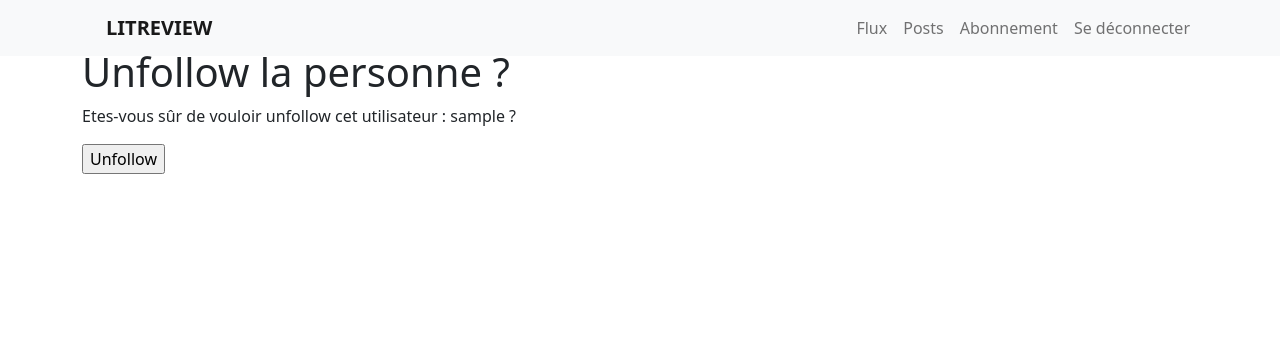
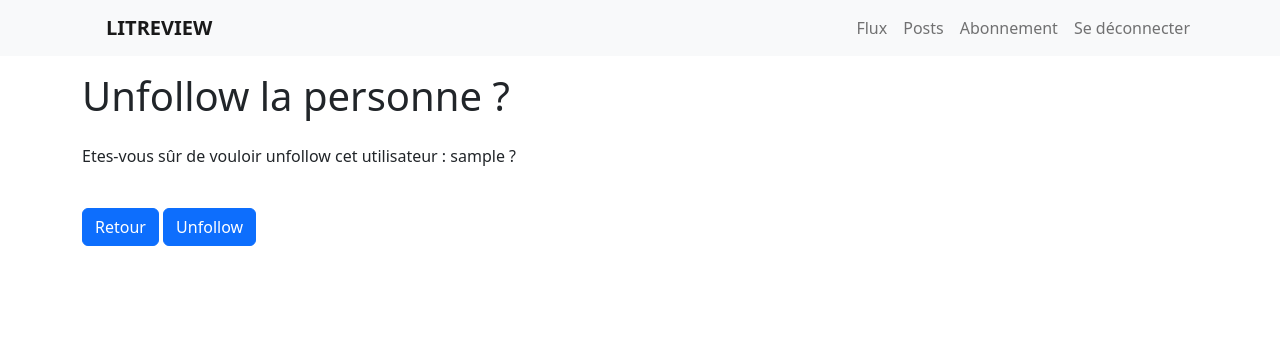
Before and after one commit to TheoSntt/litreview, a Django app: page /follow-users/1/unfollow/ in a window 1280 px wide. Shown: the top 356 px of the page. Run offline with Django 4.2, Linux system fonts and the light colour scheme; the visitor is signed in with stand-in values (Sample User, id 1); data comes from the database, SQL or seed files in the repository.

Commit message:
Add title tag and standard styling to unfollow template

```diff
--- a/follows/templates/follows/follow_users.html
+++ b/follows/templates/follows/follow_users.html
@@ -15,6 +15,7 @@
 <form method="POST">
     {% csrf_token %}
     {% bootstrap_form form %}
+    <a class="btn btn-primary mt-2" href="{% url 'self-feed' %}">Retour</a>
     <input class="btn btn-primary mt-2"  value="Suivre" type="submit">
 </form>
 
--- a/follows/templates/follows/unfollow_user.html
+++ b/follows/templates/follows/unfollow_user.html
@@ -1,12 +1,16 @@
 {% extends 'base.html' %}
+
+{% block title %}Unfollow un utilisateur{% endblock title %}
+
 {% block content %}
 
-<h1>Unfollow la personne ?</h1>
+<h1 class="my-4">Unfollow la personne ?</h1>
 
 <p>Etes-vous sûr de vouloir unfollow cet utilisateur : {{ user.username }} ?</p>
 
 <form action="" method="post">
     {% csrf_token %}
-    <input type="submit" value="Unfollow">
+    <a class="btn btn-primary my-4" href="{% url 'self-feed' %}">Retour</a>
+    <input type="submit" class="btn btn-primary my-4" value="Unfollow">
 </form>
 {% endblock content %}
```
